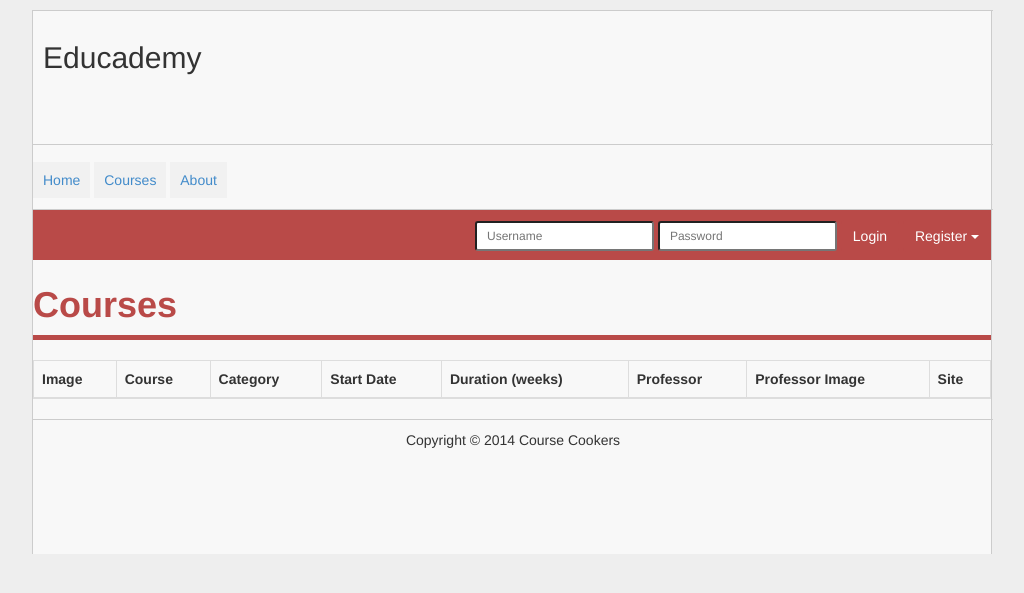
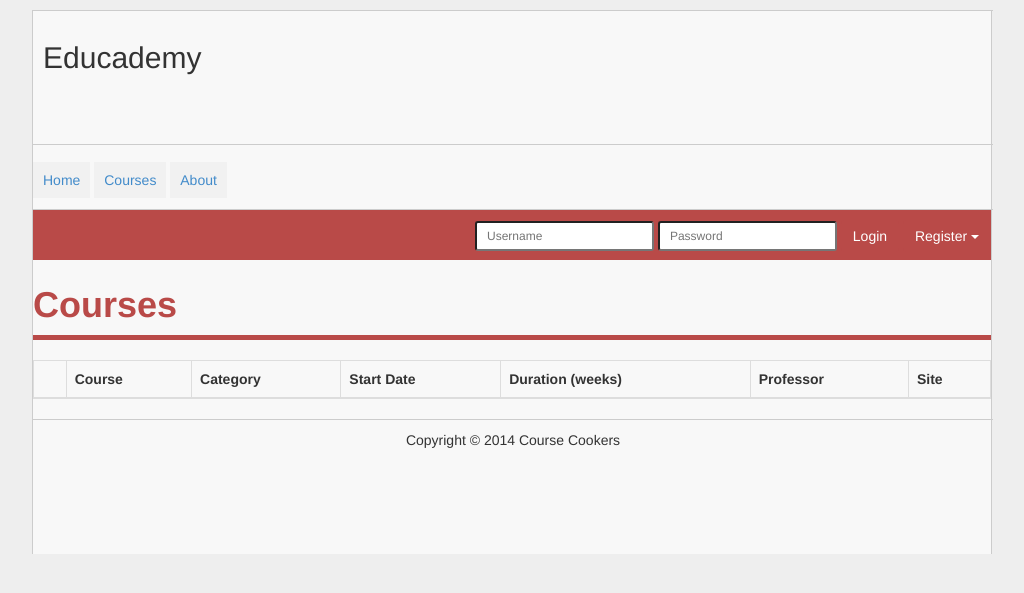
Before and after one commit to ttrrnn/cs160, a PHP site: page /results.php in a window 1280 px wide. Shown: the top 593 px of the page, without its empty margins (128-1152 px from the left). Run offline with PHP 8.4, Linux system fonts and the light colour scheme; data that the repository does not hold is empty; some libraries are stand-ins or nearby versions.

Commit message:
Removed professor image from the table

```diff
--- a/Websitev2/results.php
+++ b/Websitev2/results.php
@@ -125,13 +125,12 @@ else if (isset($_POST['create-account'])) {
       <table id="table" class='table table-striped table-bordered'>
         <thead>
           <tr>
-            <th>Image</th>
+            <th></th>
             <th>Course</th>
             <th>Category</a></th>
             <th>Start Date</th>
             <th>Duration (weeks)</th>
             <th>Professor</th>
-            <th>Professor Image</th>
             <th>Site</th>
           </tr>
         </thead>
```
